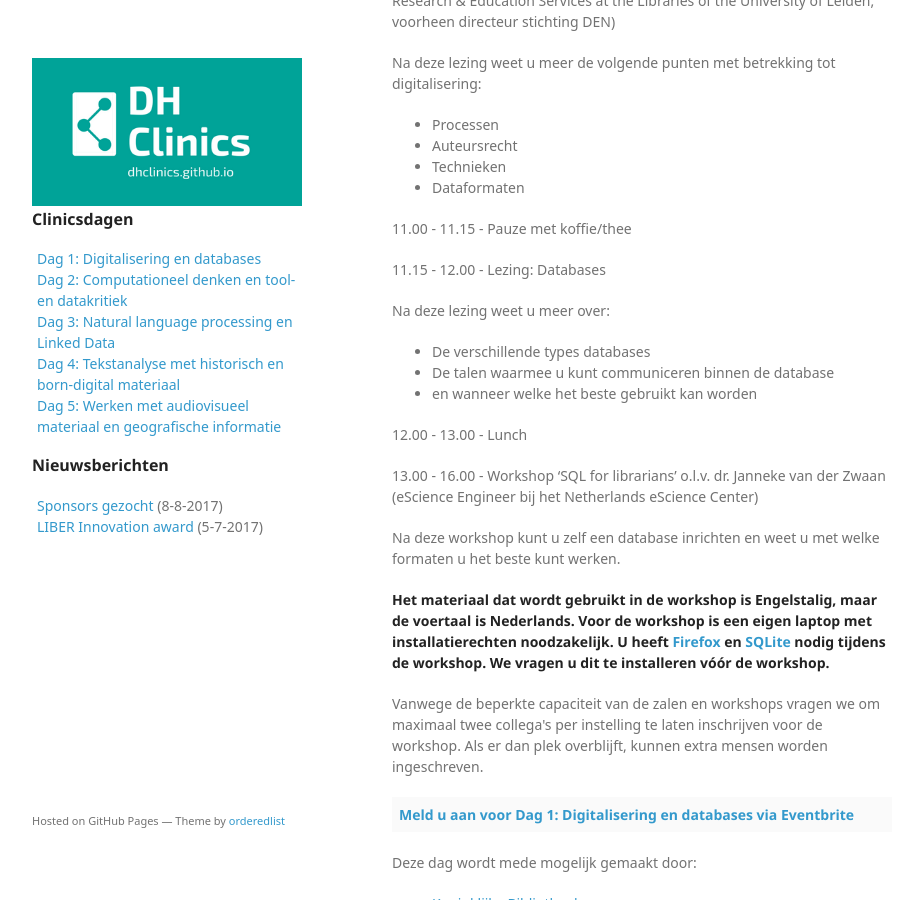
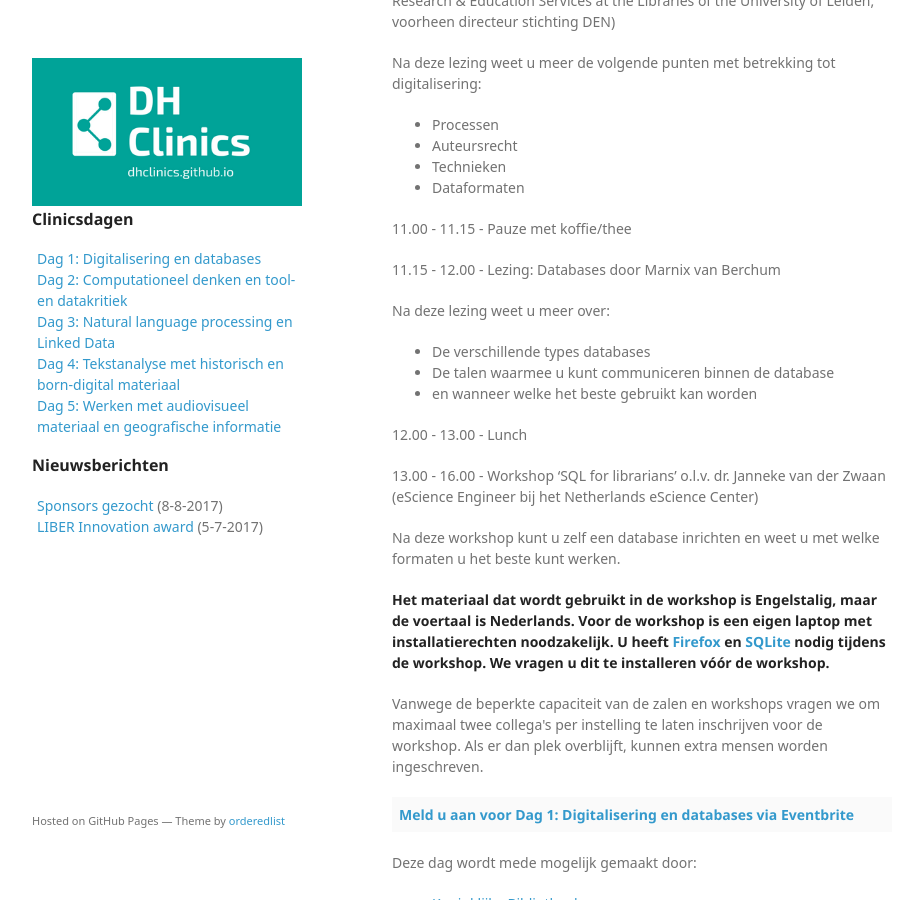
Before and after one commit to DHClinics/dhclinics.github.io, a Jekyll site: the page built from _dag/2017-dag1.md, in a window 1280 px wide and 900 px high, scrolled down 401 px. Shown: the whole window, without its empty margins (178-1094 px from the left). Built offline with Jekyll 4.4.1, drawn with Linux system fonts in a browser that asks for light colours; some web fonts are replaced; a script that is not in the unit is left out.

Commit message:
Toevoegen Marnix van Berchum

```diff
--- a/_dag/2017-dag1.md
+++ b/_dag/2017-dag1.md
@@ -31,7 +31,7 @@ Na deze lezing weet u meer de volgende punten met betrekking tot digitalisering:
 
 11.00 - 11.15 - Pauze met koffie/thee
 
-11.15 - 12.00 - Lezing: Databases
+11.15 - 12.00 - Lezing: Databases door Marnix van Berchum
 
 Na deze lezing weet u meer over:
 
```
